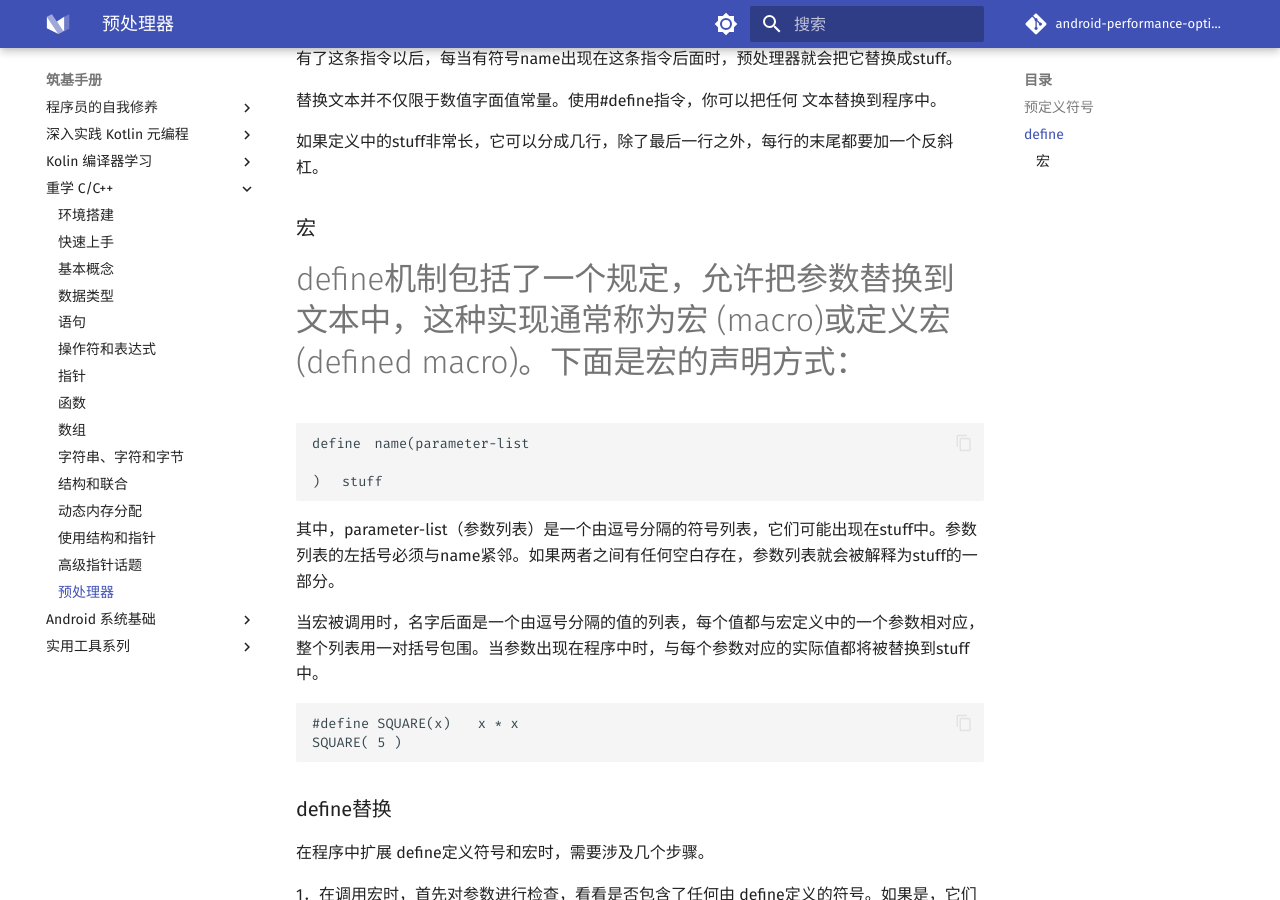
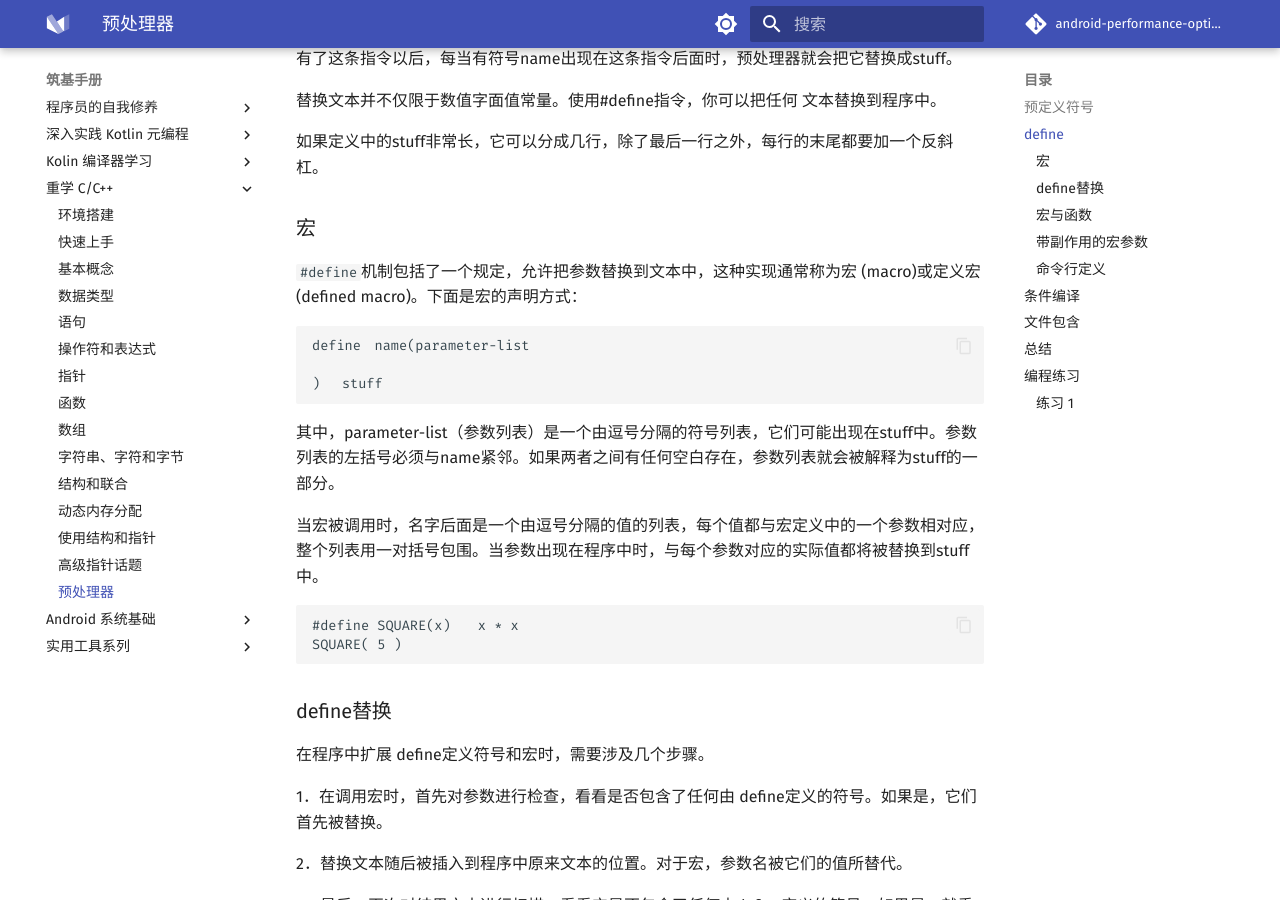
Before and after one commit to android-performance-optimization/homepage, an MkDocs documentation site: the page built from docs/foundation/restudy-c-cpp/preprocessor.md, in a window 1280 px wide and 900 px high, scrolled down 589 px. Built offline with MkDocs 1.6.1 and Material for MkDocs 9.7.7, drawn with Linux system fonts in a browser that asks for light colours; comment, search, counter and statistics services are not loaded.

Commit message:
MOD: preprocessor

````diff
--- a/docs/foundation/restudy-c-cpp/preprocessor.md
+++ b/docs/foundation/restudy-c-cpp/preprocessor.md
@@ -18,7 +18,7 @@
 如果定义中的stuff非常长，它可以分成几行，除了最后一行之外，每行的末尾都要加一个反斜杠。
 
 ### 宏
-#define机制包括了一个规定，允许把参数替换到文本中，这种实现通常称为宏 (macro)或定义宏(defined macro)。下面是宏的声明方式：
+`#define`机制包括了一个规定，允许把参数替换到文本中，这种实现通常称为宏 (macro)或定义宏(defined macro)。下面是宏的声明方式：
 
 ```c
 define　name(parameter-list
````
